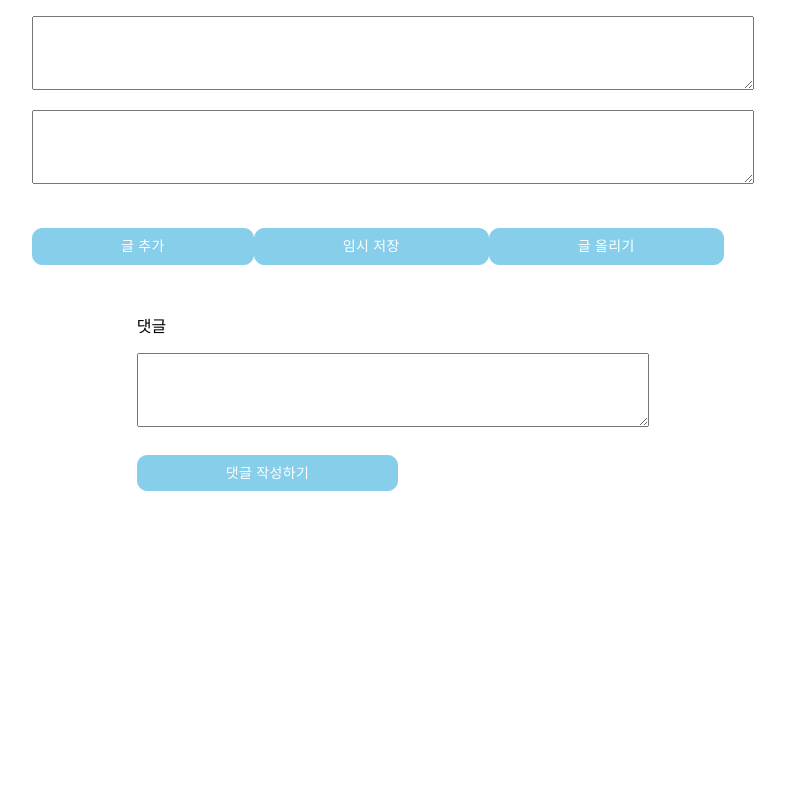
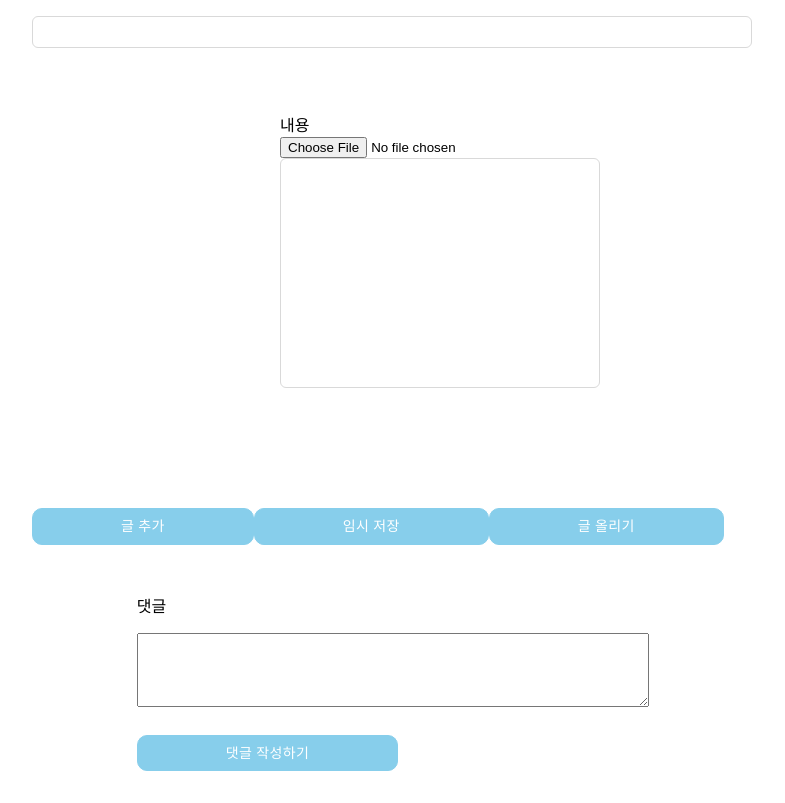
Before and after one commit to HyeGyoungPark/FrontEnd, a React (Create React App) app: page /write in a window 1280 px wide. Shown: the whole page, without its empty margins (248-1033 px from the left). Built offline with nearby package versions, Linux system fonts and the light colour scheme.

Commit message:
write_page 수정

```diff
--- a/package.json
+++ b/package.json
@@ -12,6 +12,7 @@
     "@testing-library/react": "^13.4.0",
     "@testing-library/user-event": "^13.5.0",
     "@types/react-responsive": "^8.0.5",
+    "antd": "^5.1.7",
     "axios": "^1.3.1",
     "edit-json-file": "^1.7.0",
     "react": "^18.2.0",
--- /dev/null
+++ b/src/component/list/DetailList.jsx
@@ -0,0 +1,38 @@
+import React, { useState } from "react"
+import styled from "styled-components"
+import { Button } from '@mui/material'
+import { Link } from "react-router-dom"
+import Axios from "axios"
+import { PlusCircleOutlined } from "@ant-design/icons"
+import { Input } from "antd"
+
+const DetailDiv = styled.div`
+    div {
+        margin-bottom: 2rem;
+        width: 320px;
+
+    }
+`
+
+const { TextArea } = Input
+
+const DetailList = (props) => {
+    return (
+        <DetailDiv>
+            {props.countList && props.countList.map((item, i) => (
+                <div key={i}>
+                    <label>내용</label>
+                    <div>
+                        <form className={i*10}>
+                        <input type="file" name="file" onChange={null}/>
+                        <TextArea
+                            autoSize={{ minRows: 10, maxRows: 10}}
+                        />
+                        </form>
+                    </div>
+                </div>
+            ))}
+        </DetailDiv>
+    )
+}
+export default DetailList
--- a/src/component/page/WritePage.jsx
+++ b/src/component/page/WritePage.jsx
@@ -5,6 +5,8 @@ import TextInput from "../ui/TextInput";
 import CommentBox from "../ui/CommentBox";
 import { Button } from '@mui/material';
 import { CountertopsSharp } from "@mui/icons-material";
+import DetailList from "../list/DetailList"
+import { Input } from "antd"
 
 //화면의 중앙에 위치시킴
 const Wrapper = styled.div`
@@ -26,6 +28,14 @@ const Container = styled.div`
         }
     }
 `;
+
+const CreateListDiv = styled.div`
+  padding: 3rem;
+  width: 100%;
+  display: flex;
+  align-items: center;
+  flex-direction: column;
+`
 
 /*const CreateList = () => {
     const [countList, setCountList] = useState([0])
@@ -54,6 +64,7 @@ const Container = styled.div`
                 </TextInput>
 */
 
+const { TextArea } = Input
 
 function WritePage(props) {
     const navigate = useNavigate();
@@ -61,26 +72,25 @@ function WritePage(props) {
     const [title, SetTitle] = useState("");
     const [content, setContent] = useState("");
 
+    const [countList, setCountList] = useState([0])
+
+    const onAddWrite = () => {
+        let countArr = [...countList]
+        let counter = countArr.slice(-1)[0]
+        counter += 1
+        countArr.push(counter)
+        setCountList(countArr)
+    }
+
     return (
         <Wrapper>
             <Container>
-                <TextInput>
-                    height={20}
-                    value={title}
-                    placeholder={'제목을 입력하세요'}
-                    onChange={(event) => {
-                        SetTitle(event.target.value);
-                    }}
-                </TextInput>
+            <TextArea
+                autoSize={{ minRows: 1, maxRows: 1}}/>
+            <CreateListDiv>
+                <DetailList countList={countList}/>
+            </CreateListDiv>
 
-                <TextInput>
-                    height={480}
-                    value={content}
-                    placeholder={'내용을 입력하세요'}
-                    onChange={(event) => {
-                        setContent(event.target.value);
-                    }}
-                </TextInput>
 
                 <Button
                 type="submit"
@@ -100,7 +110,7 @@ function WritePage(props) {
                     borderColor: 'skyblue'
                     }
                 }}
-                onClick={() => {}}>글 추가
+                onClick={onAddWrite}>글 추가
                 </Button>
 
                 <Button
```
